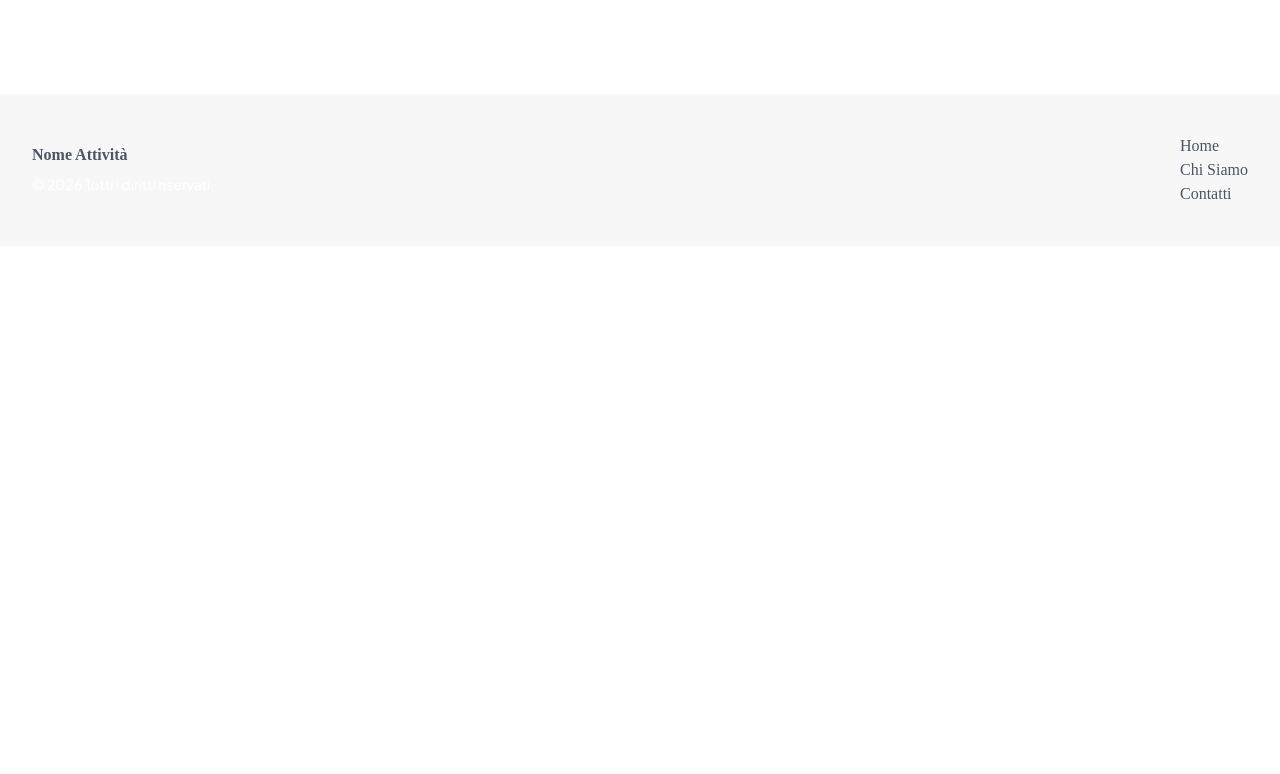
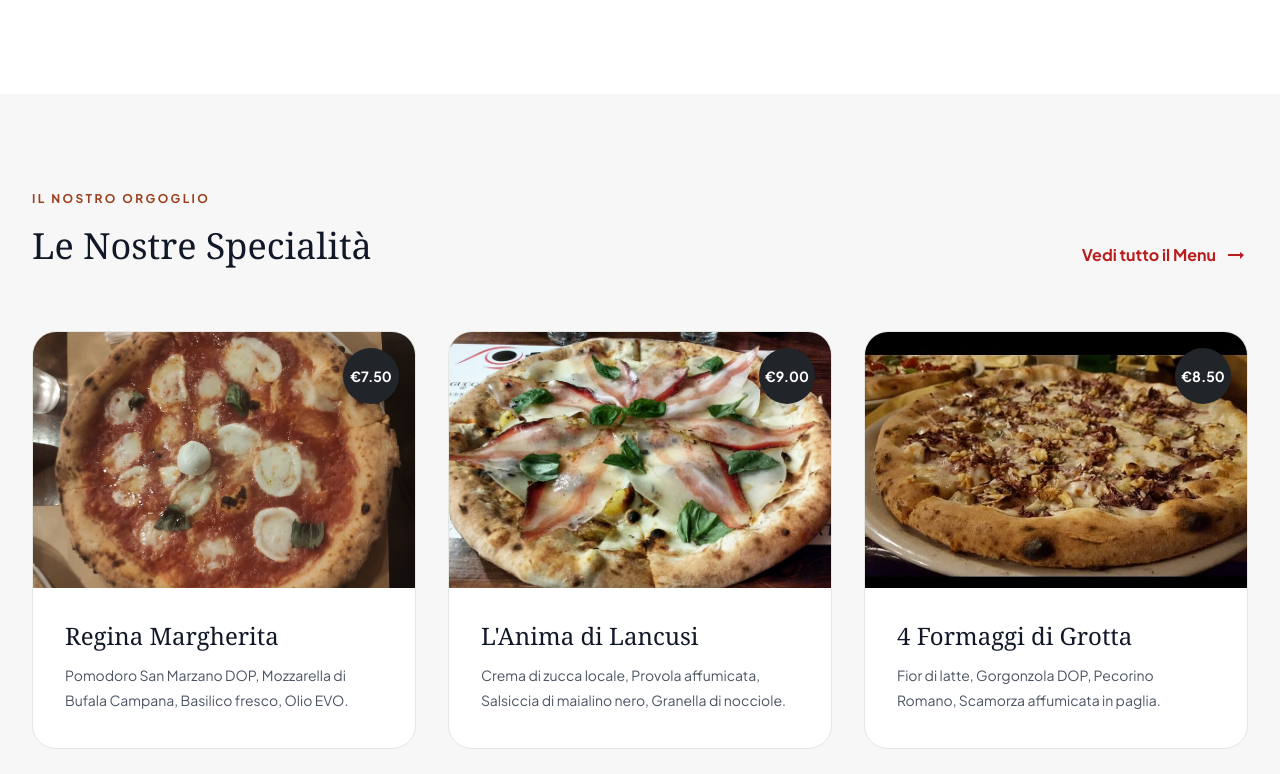
Before and after one commit to vin-03/website-oscugnizzo, a Next.js app: page / in a window 1280 px wide. Shown: the part 1606-2380 px from the top of the page. Before the commit the page ends 1852 px from the top, so only its background shows below. Built offline with nearby package versions, Linux system fonts and the light colour scheme.

Commit message:
ui(Specialties component): just added Specialties page

```diff
--- a/src/app/page.tsx
+++ b/src/app/page.tsx
@@ -1,6 +1,7 @@
 import Container from "@/components/layout/Container/Container";
 import Hero from "@/components/sections/Hero/Hero";
 import About from "@/components/sections/About/About";
+import Specialties from "@/components/sections/Specialties/Specialies";
 
 export default function () {
     return (
@@ -9,6 +10,7 @@ export default function () {
             <Container>
                 <About />
             </Container>
+            <Specialties />
         </main>
     );
 }
--- a/src/components/layout/Container/Container.module.scss
+++ b/src/components/layout/Container/Container.module.scss
@@ -1,10 +1,12 @@
+@use "../../../styles/variables.scss" as *;
+
 .container {
     width: 100%;
     max-width: 1400px;
     margin: 0 auto;
-    padding: 0 16px;
+    padding: 0 $container-lat-space;
 
     @media (min-width: 768px) {
-        padding: 0 32px;
+        padding: 0 $container-lat-space-xl;
     }
 }
--- a/src/components/sections/About/About.module.scss
+++ b/src/components/sections/About/About.module.scss
@@ -9,7 +9,6 @@
     position: relative;
     display: flex;
     gap: 5rem;
-    padding: 6rem 0;
 
     @media (max-width: 1024px) {
         flex-direction: column-reverse;
--- /dev/null
+++ b/src/components/sections/Specialties/Specialies.tsx
@@ -0,0 +1,91 @@
+// Specialties.tsx
+import Image from "next/image";
+import Link from "next/link";
+import styles from "./Specialties.module.scss";
+
+interface Pizza {
+    src: string;
+    alt: string;
+    price: string;
+    name: string;
+    description: string;
+}
+
+const pizzas: Pizza[] = [
+    {
+        src: "/images/specialpizza1.jpg",
+        alt: "Pizza Regina Margherita",
+        price: "€7.50",
+        name: "Regina Margherita",
+        description:
+            "Pomodoro San Marzano DOP, Mozzarella di Bufala Campana, Basilico fresco, Olio EVO.",
+    },
+    {
+        src: "/images/specialpizza2.jpg",
+        alt: "Pizza L'Anima di Lancusi",
+        price: "€9.00",
+        name: "L'Anima di Lancusi",
+        description:
+            "Crema di zucca locale, Provola affumicata, Salsiccia di maialino nero, Granella di nocciole.",
+    },
+    {
+        src: "/images/specialpizza3.jpg",
+        alt: "Pizza 4 Formaggi di Grotta",
+        price: "€8.50",
+        name: "4 Formaggi di Grotta",
+        description:
+            "Fior di latte, Gorgonzola DOP, Pecorino Romano, Scamorza affumicata in paglia.",
+    },
+];
+
+export default function Specialties() {
+    return (
+        <section className={styles.specialties}>
+            {/* Header */}
+            <div className={styles.header}>
+                <div className={styles.headerTitleContainer}>
+                    <div className={styles.headerTitle}>
+                        <span className={styles.eyebrow}>
+                            Il Nostro Orgoglio
+                        </span>
+                        <h2 className={styles.title}>Le Nostre Specialità</h2>
+                    </div>
+                </div>
+                <Link href="/menu" className={styles.menuLink}>
+                    Vedi tutto il Menu
+                    <svg
+                        viewBox="0 0 24 24"
+                        fill="currentColor"
+                        aria-hidden="true"
+                    >
+                        <path d="M16.01 11H4v2h12.01v3L20 12l-3.99-3v2z" />
+                    </svg>
+                </Link>
+            </div>
+
+            {/* Cards */}
+            <div className={styles.cards}>
+                {pizzas.map((pizza) => (
+                    <div key={pizza.name} className={styles.card}>
+                        <div className={styles.imageWrapper}>
+                            <Image
+                                src={pizza.src}
+                                alt={pizza.alt}
+                                fill
+                                className={styles.image}
+                                sizes="(max-width: 768px) 100vw, 33vw"
+                            />
+                            <span className={styles.price}>{pizza.price}</span>
+                        </div>
+                        <div className={styles.cardBody}>
+                            <h3 className={styles.pizzaName}>{pizza.name}</h3>
+                            <p className={styles.pizzaDesc}>
+                                {pizza.description}
+                            </p>
+                        </div>
+                    </div>
+                ))}
+            </div>
+        </section>
+    );
+}
--- /dev/null
+++ b/src/components/sections/Specialties/Specialties.module.scss
@@ -0,0 +1,163 @@
+@use "../../../styles/variables" as *;
+@use "../../../styles/mixins" as *;
+
+/* ============================================
+   CONTAINER
+   ============================================ */
+.specialties {
+    padding: 6rem $container-lat-space;
+    background: $color-bg-l2;
+
+    @media (min-width: 768px) {
+        padding: 6rem $container-lat-space-xl;
+    }
+}
+
+/* ============================================
+   HEADER
+   ============================================ */
+
+.header {
+    display: flex;
+    flex-direction: column;
+    gap: 1.5rem;
+    margin-bottom: 4rem;
+
+    @media (min-width: 768px) {
+        flex-direction: row;
+        justify-content: space-between;
+        align-items: flex-end;
+    }
+}
+
+.headerTitleContainer {
+    display: flex;
+    justify-content: end;
+}
+
+.headerTitle {
+    display: flex;
+    flex-direction: column;
+}
+
+.eyebrow {
+    color: $color-accent;
+    font-weight: 700;
+    font-size: 0.75rem;
+    letter-spacing: 0.2em;
+    text-transform: uppercase;
+    margin-bottom: 1rem;
+}
+
+.title {
+    font-size: 36px;
+    color: $color-text-d1;
+    line-height: 1.2;
+}
+
+.menuLink {
+    display: flex;
+    justify-content: end;
+    gap: 0.5rem;
+    color: #b91c1c;
+    font-weight: 700;
+    text-decoration: none;
+    white-space: nowrap;
+    transition: transform 0.2s ease;
+
+    svg {
+        width: 1.5rem;
+        height: 1.5rem;
+    }
+
+    &:hover {
+        transform: translateX(4px);
+    }
+}
+/* ============================================
+   CARDS
+   ============================================ */
+.cards {
+    display: flex;
+    flex-direction: column;
+    gap: 2rem;
+
+    @media (min-width: 768px) {
+        flex-direction: row;
+    }
+}
+
+.card {
+    flex: 1;
+    background: $color-bg-l1;
+    border-radius: $border-rad-xl;
+    overflow: hidden;
+    border: 1px solid #e5e7e0;
+    display: flex;
+    flex-direction: column;
+    transition:
+        border-color 0.3s ease,
+        box-shadow 0.3s ease;
+
+    &:hover {
+        border-color: rgba(185, 28, 28, 0.3);
+        box-shadow: 0 25px 50px -12px rgba(0, 0, 0, 0.2);
+
+        .image {
+            transform: scale(1.1);
+        }
+    }
+}
+
+.imageWrapper {
+    position: relative;
+    height: 16rem;
+    overflow: hidden;
+    flex-shrink: 0;
+}
+
+.image {
+    object-fit: cover;
+    transition: transform 0.7s ease;
+}
+
+.price {
+    position: absolute;
+    top: 1rem;
+    right: 1rem;
+    background: $color-bg-d1;
+    color: $color-text-l1;
+    width: 3.5rem;
+    height: 3.5rem;
+    border-radius: 9999px;
+    display: flex;
+    align-items: center;
+    justify-content: center;
+    font-weight: 700;
+    font-size: 0.875rem;
+    box-shadow: 0 4px 12px rgba(0, 0, 0, 0.2);
+    z-index: 1;
+}
+
+.cardBody {
+    padding: 2rem;
+    display: flex;
+    flex-direction: column;
+    flex: 1;
+    min-height: 160px;
+}
+
+.pizzaName {
+    font-size: 1.5rem;
+    color: $color-text-d1;
+    font-weight: 400;
+    margin: 0 0 0.75rem;
+    line-height: 1.3;
+}
+
+.pizzaDesc {
+    color: #4b5563;
+    font-size: 14px;
+    line-height: 1.75;
+    margin: 0;
+}
--- a/src/styles/globals.scss
+++ b/src/styles/globals.scss
@@ -7,3 +7,9 @@ body {
     background: $color-bg-l1;
     color: $color-text-d2;
 }
+
+section {
+    position: relative;
+    padding-top: 6rem;
+    padding-bottom: 6rem;
+}
--- a/src/styles/typography.scss
+++ b/src/styles/typography.scss
@@ -1,9 +1,14 @@
 @use "./mixins.scss" as *;
+@use "./variables.scss" as *;
+
+body {
+    font-family: $font-secondary, serif;
+}
 
 h1,
 h2,
 h3 {
-    font-family: var(--font-noto-serif), serif;
+    font-family: $font-primary, serif;
 }
 
 h1 {
@@ -21,8 +26,3 @@ h2 {
 p {
     @include text-body;
 }
-
-// .tag,
-// nav a {
-//     @include text-label;
-// }
--- a/src/styles/variables.scss
+++ b/src/styles/variables.scss
@@ -24,3 +24,7 @@ $font-secondary: var(--font-plus-jakarta);
 // BORDER RADIUS
 $border-rad: 0.75rem;
 $border-rad-xl: 1.5rem;
+
+// SPACE
+$container-lat-space: 16px;
+$container-lat-space-xl: 32px;
```
